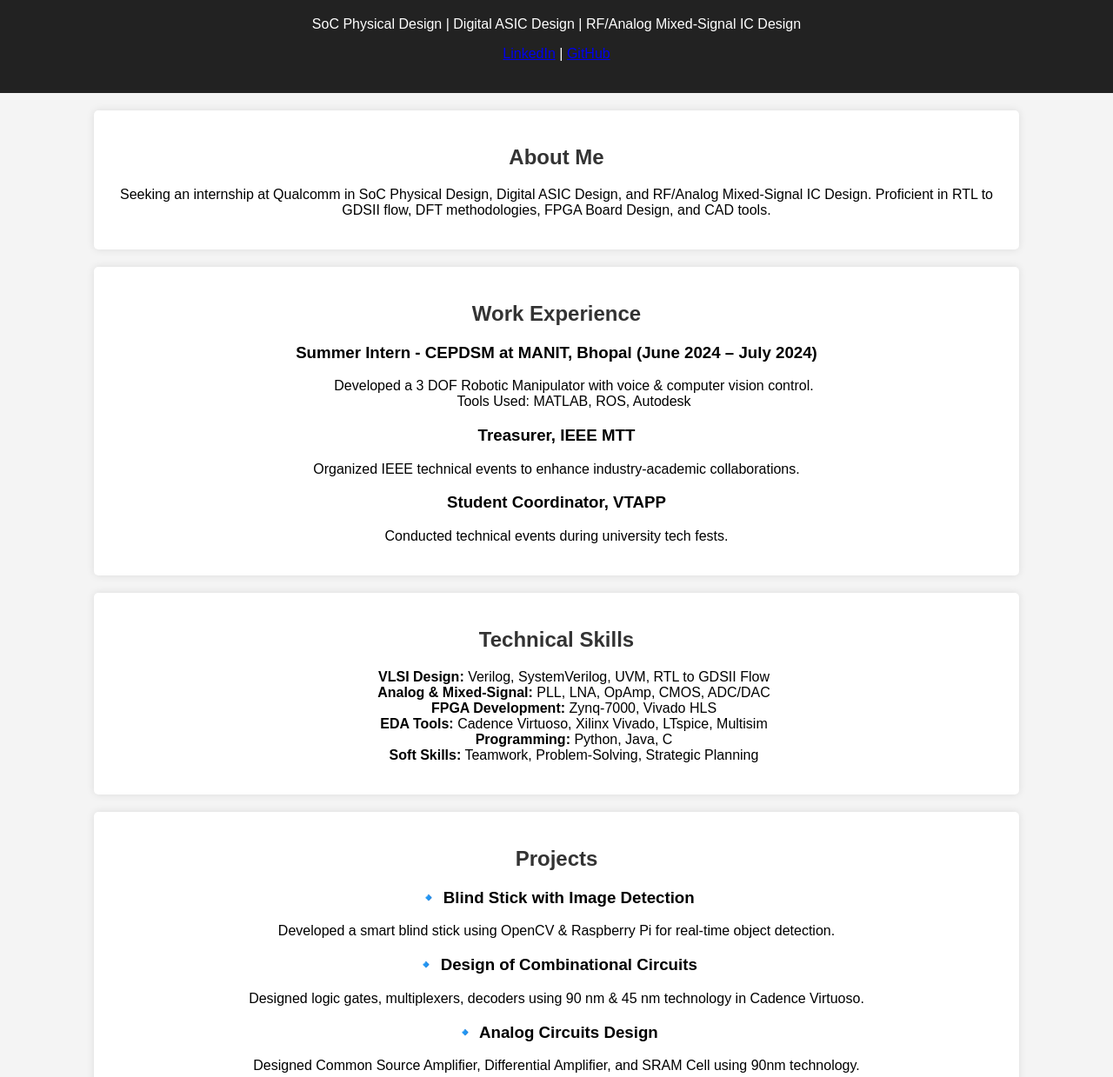
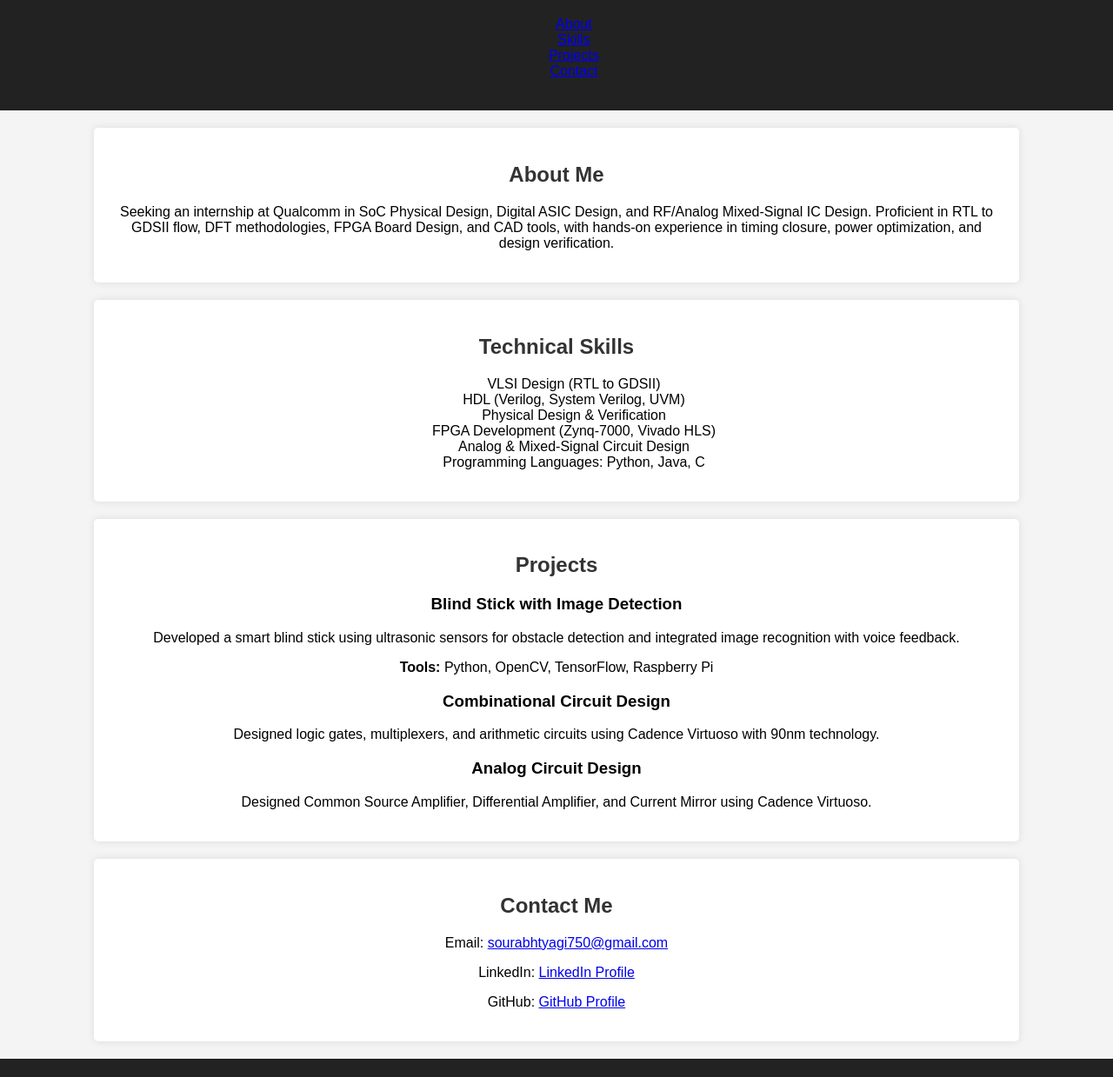
Before and after one commit to SRB-TYAGI/Portfolio, a plain HTML site: page index.html in a window 1280 px wide. Shown: the part 81-1320 px from the top of the page at 87% size. Drawn offline with Linux system fonts and the light colour scheme.

Commit message:
Update index.html

```diff
--- a/index.html
+++ b/index.html
@@ -3,81 +3,75 @@
 <head>
     <meta charset="UTF-8">
     <meta name="viewport" content="width=device-width, initial-scale=1.0">
-    <title>Sourabh Tyagi | Portfolio</title>
+    <title>Sourabh Tyagi - Portfolio</title>
     <link rel="stylesheet" href="style.css">
 </head>
 <body>
+
+    <!-- Navigation Bar -->
     <header>
         <h1>Sourabh Tyagi</h1>
-        <p>SoC Physical Design | Digital ASIC Design | RF/Analog Mixed-Signal IC Design</p>
-        <p><a href="https://www.linkedin.com/in/your-link" target="_blank">LinkedIn</a> |
-           <a href="https://github.com/your-username" target="_blank">GitHub</a></p>
+        <nav>
+            <ul>
+                <li><a href="#about">About</a></li>
+                <li><a href="#skills">Skills</a></li>
+                <li><a href="#projects">Projects</a></li>
+                <li><a href="#contact">Contact</a></li>
+            </ul>
+        </nav>
     </header>
 
+    <!-- About Section -->
     <section id="about">
         <h2>About Me</h2>
-        <p>Seeking an internship at Qualcomm in SoC Physical Design, Digital ASIC Design, and RF/Analog Mixed-Signal IC Design. Proficient in RTL to GDSII flow, DFT methodologies, FPGA Board Design, and CAD tools.</p>
+        <p>Seeking an internship at Qualcomm in SoC Physical Design, Digital ASIC Design, and RF/Analog Mixed-Signal IC Design.
+           Proficient in RTL to GDSII flow, DFT methodologies, FPGA Board Design, and CAD tools, with hands-on experience in timing closure, power optimization, and design verification.</p>
     </section>
 
-    <section id="work">
-        <h2>Work Experience</h2>
-        <h3>Summer Intern - CEPDSM at MANIT, Bhopal (June 2024 – July 2024)</h3>
-        <ul>
-            <li>Developed a 3 DOF Robotic Manipulator with voice & computer vision control.</li>
-            <li>Tools Used: MATLAB, ROS, Autodesk</li>
-        </ul>
-
-        <h3>Treasurer, IEEE MTT</h3>
-        <p>Organized IEEE technical events to enhance industry-academic collaborations.</p>
-
-        <h3>Student Coordinator, VTAPP</h3>
-        <p>Conducted technical events during university tech fests.</p>
-    </section>
-
+    <!-- Skills Section -->
     <section id="skills">
         <h2>Technical Skills</h2>
         <ul>
-            <li><strong>VLSI Design:</strong> Verilog, SystemVerilog, UVM, RTL to GDSII Flow</li>
-            <li><strong>Analog & Mixed-Signal:</strong> PLL, LNA, OpAmp, CMOS, ADC/DAC</li>
-            <li><strong>FPGA Development:</strong> Zynq-7000, Vivado HLS</li>
-            <li><strong>EDA Tools:</strong> Cadence Virtuoso, Xilinx Vivado, LTspice, Multisim</li>
-            <li><strong>Programming:</strong> Python, Java, C</li>
-            <li><strong>Soft Skills:</strong> Teamwork, Problem-Solving, Strategic Planning</li>
+            <li>VLSI Design (RTL to GDSII)</li>
+            <li>HDL (Verilog, System Verilog, UVM)</li>
+            <li>Physical Design & Verification</li>
+            <li>FPGA Development (Zynq-7000, Vivado HLS)</li>
+            <li>Analog & Mixed-Signal Circuit Design</li>
+            <li>Programming Languages: Python, Java, C</li>
         </ul>
     </section>
 
+    <!-- Projects Section -->
     <section id="projects">
         <h2>Projects</h2>
-        <h3>🔹 Blind Stick with Image Detection</h3>
-        <p>Developed a smart blind stick using OpenCV & Raspberry Pi for real-time object detection.</p>
+        <div class="project">
+            <h3>Blind Stick with Image Detection</h3>
+            <p>Developed a smart blind stick using ultrasonic sensors for obstacle detection and integrated image recognition with voice feedback.</p>
+            <p><strong>Tools:</strong> Python, OpenCV, TensorFlow, Raspberry Pi</p>
+        </div>
 
-        <h3>🔹 Design of Combinational Circuits</h3>
-        <p>Designed logic gates, multiplexers, decoders using 90 nm & 45 nm technology in Cadence Virtuoso.</p>
+        <div class="project">
+            <h3>Combinational Circuit Design</h3>
+            <p>Designed logic gates, multiplexers, and arithmetic circuits using Cadence Virtuoso with 90nm technology.</p>
+        </div>
 
-        <h3>🔹 Analog Circuits Design</h3>
-        <p>Designed Common Source Amplifier, Differential Amplifier, and SRAM Cell using 90nm technology.</p>
+        <div class="project">
+            <h3>Analog Circuit Design</h3>
+            <p>Designed Common Source Amplifier, Differential Amplifier, and Current Mirror using Cadence Virtuoso.</p>
+        </div>
     </section>
 
-    <section id="education">
-        <h2>Education</h2>
-        <p><strong>Vellore Institute of Technology, Amaravati-AP, India</strong></p>
-        <p>B.Tech in Electronics and Communication Engineering (Specialization: VLSI), CGPA: 8.12 (2022 - 2026)</p>
-        <p>Relevant Coursework: Digital System Design, Analog Circuits, VLSI Design, Physical Design, FPGA Development</p>
-    </section>
-
-    <section id="certifications">
-        <h2>Certifications</h2>
-        <ul>
-            <li>Summer Intern at MANIT, Bhopal</li>
-            <li>VLSI International Workshop</li>
-            <li>Programming in JAVA</li>
-            <li>MATLAB Onramp</li>
-            <li>VLSI for Beginners</li>
-        </ul>
+    <!-- Contact Section -->
+    <section id="contact">
+        <h2>Contact Me</h2>
+        <p>Email: <a href="mailto:sourabhtyagi750@gmail.com">sourabhtyagi750@gmail.com</a></p>
+        <p>LinkedIn: <a href="https://www.linkedin.com/in/your-linkedin-id/" target="_blank">LinkedIn Profile</a></p>
+        <p>GitHub: <a href="https://github.com/your-github-id" target="_blank">GitHub Profile</a></p>
     </section>
 
     <footer>
-        <p>Contact: sourabhtyagi750@gmail.com | Mob: +91 8959541858</p>
+        <p>&copy; 2025 Sourabh Tyagi. All Rights Reserved.</p>
     </footer>
+
 </body>
 </html>
```
